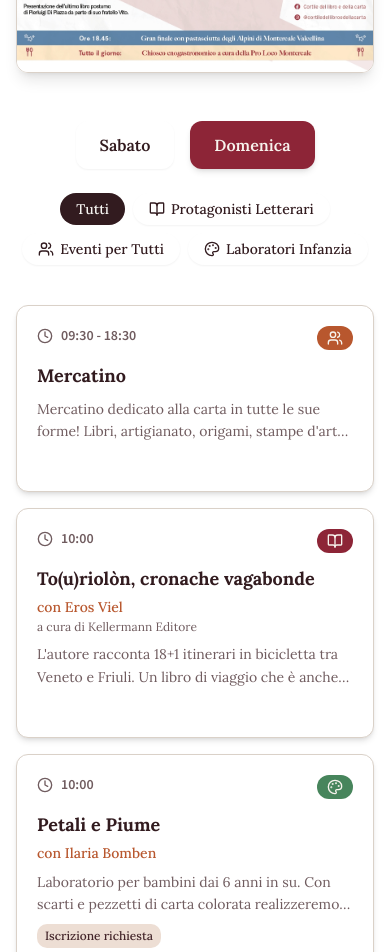
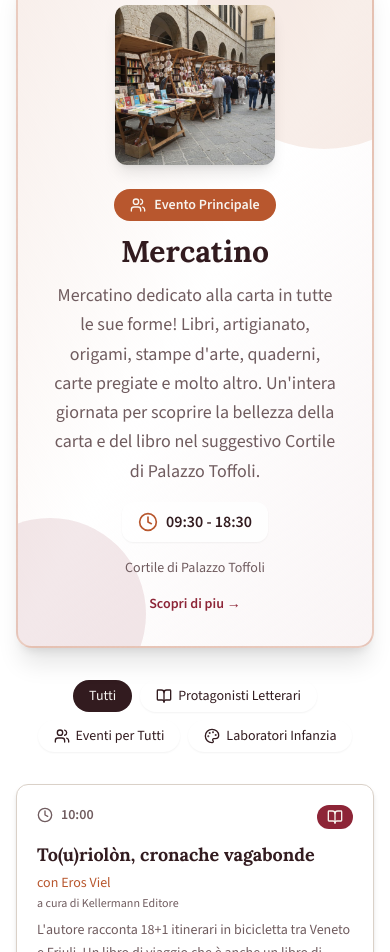
Before and after one commit to NicoMaker/literary-festival-website, a Next.js app: page / in a window 390 px wide. Shown: the part 8140-9092 px from the top of the page. Built offline with nearby package versions, Linux system fonts and the light colour scheme.

Commit message:
sistemazione

```diff
--- a/app/layout.tsx
+++ b/app/layout.tsx
@@ -19,7 +19,7 @@ const sourceSans = Source_Sans_3({
 export const metadata: Metadata = {
   title: "Cortile del Libro e della Carta | Festival Letterario - Montereale Valcellina",
   description:
-    "Festival letterario nel cuore di Montereale Valcellina. Incontri con autori, laboratori per bambini, mercatino del libro e della carta, musica e gastronomia. 16-17 Maggio 2026.",
+    "Festival letterario nel cuore di Montereale Valcellina. Incontri con autori, laboratori per bambini, mercatino del libro e della carta, musica e gastronomia. 24-25 Maggio 2025.",
 };
 
 export const viewport: Viewport = {
@@ -33,7 +33,7 @@ export default function RootLayout({
 }>) {
   return (
     <html lang="it" className={`${lora.variable} ${sourceSans.variable}`}>
-      <body className="font-sans antialiased">{children}</body>
+      <body className="font-mono antialiased">{children}</body>
     </html>
   );
 }
--- a/components/event_page.tsx
+++ b/components/event_page.tsx
@@ -1,229 +1,289 @@
-export type EventCategory = "letterari" | "tutti" | "bambini";
+import React from "react";
+import Image from "next/image";
+import Link from "next/link";
+import {
+  ArrowLeft,
+  Clock,
+  MapPin,
+  User,
+  Building,
+  Tag,
+  BookOpen,
+  Users,
+  Palette,
+} from "lucide-react";
+import { getEventBySlug, allEvents, type EventCategory } from "@/lib/events-data";
+import { notFound } from "next/navigation";
 
-export interface EventItem {
-  slug: string;
-  time: string;
-  day: "sabato" | "domenica";
-  title: string;
-  description: string;
-  author?: string;
-  curator?: string;
-  category: EventCategory;
-  note?: string;
-  location?: string;
-  image?: string;
+const categoryConfig: Record<
+  EventCategory,
+  { label: string; gradient: string; icon: React.ReactNode }
+> = {
+  letterari: {
+    label: "Protagonisti Letterari",
+    gradient:
+      "linear-gradient(135deg, hsl(350 58% 35%) 0%, hsl(350 58% 22%) 100%)",
+    icon: <BookOpen className="h-5 w-5" />,
+  },
+  tutti: {
+    label: "Eventi per Tutti",
+    gradient:
+      "linear-gradient(135deg, hsl(25 65% 45%) 0%, hsl(25 65% 30%) 100%)",
+    icon: <Users className="h-5 w-5" />,
+  },
+  bambini: {
+    label: "Laboratori Infanzia",
+    gradient:
+      "linear-gradient(135deg, hsl(35 80% 55%) 0%, hsl(35 80% 38%) 100%)",
+    icon: <Palette className="h-5 w-5" />,
+  },
+};
+
+// Fallback image per categoria se l'evento non ha immagine propria
+const categoryFallbackImage: Record<EventCategory, string> = {
+  letterari: "/images/hero-courtyard.jpg",
+  tutti: "/images/books-market.jpg",
+  bambini: "/images/kids-workshop.jpg",
+};
+
+export function generateStaticParams() {
+  return allEvents.map((e) => ({ slug: e.slug }));
 }
 
-export const saturdayEvents: EventItem[] = [
-  {
-    slug: "come-un-sentiero-di-matita",
-    time: "17:00",
-    day: "sabato",
-    title: "Come un sentiero di matita",
-    description:
-      "Passeggiata sentimentale tra i versi di Pierluigi Cappello. Suggestioni in versi e ricordi di uno straordinario semplificatore della complessità del vivere. Un percorso poetico che attraversa i luoghi e le parole di uno dei più grandi poeti friulani del Novecento, guidando i partecipanti in un viaggio interiore tra natura, memoria e linguaggio.",
-    author: "Pierluigi Cappello",
-    category: "letterari",
-    location: "Cortile di Palazzo Toffoli",
-    image: "/images/hero-courtyard.jpg",
-  },
-  {
-    slug: "i-dandolo-a-grizzo",
-    time: "20:45",
-    day: "sabato",
-    title: "I Dandolo a Grizzo",
-    description:
-      "Quale legame unisce la nobile famiglia Dandolo al piccolo paese di Grizzo? Una serata tra storia locale e scoperte sorprendenti, guidata da studiosi appassionati del territorio.",
-    author: "Alessandro Fadelli e Luigi Alzetta",
-    curator: 'Gruppo Ricerche "Chei del Talpa"',
-    category: "tutti",
-    location: "Cortile di Palazzo Toffoli",
-    image: "/images/montereale-panorama.jpg",
-  },
-];
+// Compatibile sia con Next.js 14 (params oggetto) che 15 (params Promise)
+export default async function EventPage({
+  params,
+}: {
+  params: { slug: string } | Promise<{ slug: string }>;
+}) {
+  const { slug } = await Promise.resolve(params);
+  const event = getEventBySlug(slug);
 
-export const sundayEvents: EventItem[] = [
-  {
-    slug: "mercatino",
-    time: "09:30 - 18:30",
-    day: "domenica",
-    title: "Mercatino",
-    description:
-      "Mercatino dedicato alla carta in tutte le sue forme! Libri, artigianato, origami, stampe d'arte, quaderni, carte pregiate e molto altro. Un'intera giornata per scoprire la bellezza della carta e del libro nel suggestivo Cortile di Palazzo Toffoli.",
-    category: "tutti",
-    location: "Cortile di Palazzo Toffoli",
-    image: "/images/books-market.jpg",
-  },
-  {
-    slug: "touriolon-cronache-vagabonde",
-    time: "10:00",
-    day: "domenica",
-    title: "To(u)riolon, cronache vagabonde",
-    description:
-      "L'autore racconta 18+1 itinerari in bicicletta tra Veneto e Friuli. Un libro di viaggio che è anche un libro di incontri, di paesaggi e di storie di chi abita questi territori.",
-    author: "Eros Viel",
-    curator: "Kellermann Editore",
-    category: "letterari",
-    location: "Sala interna",
-    image: "/images/montereale-panorama.jpg",
-  },
-  {
-    slug: "petali-e-piume",
-    time: "10:00",
-    day: "domenica",
-    title: "Petali e Piume",
-    description:
-      "Laboratorio per bambini dai 6 anni in su. Con scarti e pezzetti di carta colorata realizzeremo fantastiche forme, delicate e leggere come petali e piume.",
-    author: "Ilaria Bomben",
-    category: "bambini",
-    note: "Iscrizione richiesta",
-    location: "Spazio laboratori",
-    image: "/images/kids-workshop.jpg",
-  },
-  {
-    slug: "ma-io-sorrido-ancora",
-    time: "10:30",
-    day: "domenica",
-    title: "...ma io sorrido ancora",
-    description:
-      "Celebriamo figure femminili indimenticabili, raccontate attraverso gli occhi di chi ne ha ammirato la forza. Un incontro dedicato alle donne che hanno cambiato la storia con la loro determinazione e coraggio.",
-    curator: "Vita Activa Editoria Trieste",
-    category: "letterari",
-    location: "Sala interna",
-    image: "/images/hero-courtyard.jpg",
-  },
-  {
-    slug: "la-terza-clessidra",
-    time: "11:30",
-    day: "domenica",
-    title: "La terza clessidra",
-    description:
-      "Ambientato tra Aquileia e Istanbul, una trama avvincente dove antico e moderno si intrecciano. Un romanzo che attraversa i secoli e i continenti, intrecciando archeologia, mistero e avventura.",
-    author: "Giuliano Pellizzari, Andrea Doncovio",
-    curator: "Gruppo Editoriale Santelli",
-    category: "letterari",
-    location: "Sala interna",
-    image: "/images/hero-courtyard.jpg",
-  },
-  {
-    slug: "avventura-libresca-giraffa",
-    time: "11:30",
-    day: "domenica",
-    title: "Avventura libresca con La Giraffa con gli occhiali",
-    description:
-      "Un colorato viaggio tra musica e storie, ritmi coinvolgenti e facili cori da cantare insieme. Laboratorio per bambini dai 4 agli 8 anni.",
-    category: "bambini",
-    note: "Iscrizione richiesta",
-    location: "Spazio laboratori",
-    image: "/images/kids-workshop.jpg",
-  },
-  {
-    slug: "origami-per-tutte-le-eta",
-    time: "14:30",
-    day: "domenica",
-    title: "Origami per tutte le età",
-    description:
-      "Laboratorio gratuito di origami aperto a tutte le età. Impareremo le tecniche base e avanzate dell'arte della piegatura della carta, un'antica tradizione giapponese.",
-    author: "Maria Elena Fornasier",
-    category: "tutti",
-    note: "Iscrizione richiesta",
-    location: "Spazio laboratori",
-    image: "/images/kids-workshop.jpg",
-  },
-  {
-    slug: "scrivere-per-il-futuro",
-    time: "15:00",
-    day: "domenica",
-    title: "Scrivere per il futuro",
-    description:
-      "Dialogo urgente tra Autori e Cittadini per una coesistenza più consapevole con il selvatico. Un incontro che esplora il ruolo della scrittura nella sensibilizzazione ambientale.",
-    author: "Luigi Casanova, Marco Niro, Sara Segantin e Gloria Solini",
-    curator: "Associazione Mountain Wilderness Italia",
-    category: "tutti",
-    location: "Sala interna",
-    image: "/images/montereale-panorama.jpg",
-  },
-  {
-    slug: "donne-frontiere-scritture",
-    time: "15:00",
-    day: "domenica",
-    title: "Donne Frontiere Scritture",
-    description:
-      "Una raccolta regionale di racconti e poesie che celebra il confronto culturale tra autrici italiane, slovene e croate.",
-    curator: "Vita Activa Editoria Trieste",
-    category: "letterari",
-    location: "Sala interna",
-    image: "/images/hero-courtyard.jpg",
-  },
-  {
-    slug: "un-trio-mai-visto",
-    time: "15:00",
-    day: "domenica",
-    title: "Un trio mai visto",
-    description:
-      "Lettura animata in italiano e friulano e un'attività creativa che stimola fantasia e manualità. Laboratorio per bambini dai 4 agli 8 anni.",
-    author: "Stefania Del Rizzo",
-    curator: "Orto della Cultura",
-    category: "bambini",
-    note: "Iscrizione richiesta",
-    location: "Spazio laboratori",
-    image: "/images/kids-workshop.jpg",
-  },
-  {
-    slug: "le-dieci-grandi-parole",
-    time: "16:00",
-    day: "domenica",
-    title: "Le dieci grandi parole",
-    description:
-      "Presentazione dell'ultimo libro postumo di Pierluigi Di Piazza da parte di suo fratello Vito. Un incontro commovente dedicato alle parole che hanno guidato una vita al servizio degli ultimi.",
-    author: "Vito Di Piazza",
-    curator: "Alba Edizioni",
-    category: "letterari",
-    location: "Sala interna",
-    image: "/images/espositore.jpg",
-  },
-  {
-    slug: "la-leggenda-dei-can-cantanti",
-    time: "16:00",
-    day: "domenica",
-    title: "La leggenda dei Can-Cantanti",
-    description:
-      "Lettura esperienziale per bambini che insegna il rispetto per gli animali. Attraverso il disegno e la narrazione, i bambini scopriranno il valore dell'amicizia tra uomini e animali.",
-    author: "Susanna Fontana e Stefania Delponte",
-    curator: "Gaspari Editore",
-    category: "bambini",
-    note: "Iscrizione richiesta",
-    location: "Spazio laboratori",
-    image: "/images/kids-workshop.jpg",
-  },
-  {
-    slug: "la-poesia-incontra-la-musica",
-    time: "17:30",
-    day: "domenica",
-    title: "La poesia incontra la musica d'autore",
-    description:
-      "Un format inedito: composizioni corali originali del maestro Maurizio Baldin con poeti friulani. La Corale Polifonica di Montereale porta in scena un connubio straordinario tra parola e musica.",
-    author: "Corale Polifonica di Montereale Valcellina",
-    curator: "dirige Maurizio Baldin",
-    category: "tutti",
-    location: "Cortile di Palazzo Toffoli",
-    image: "/images/hero-courtyard.jpg",
-  },
-  {
-    slug: "gran-finale-pastasciutta",
-    time: "18:45",
-    day: "domenica",
-    title: "Gran finale con pastasciutta",
-    description:
-      "Gran finale con pastasciutta degli Alpini di Montereale Valcellina. Una tradizione che chiude la giornata in grande stile, attorno alla tavola, in compagnia.",
-    category: "tutti",
-    location: "Cortile di Palazzo Toffoli",
-    image: "/images/food-zone.jpg",
-  },
-];
+  if (!event) {
+    notFound();
+  }
 
-export const allEvents = [...saturdayEvents, ...sundayEvents];
+  const cat = categoryConfig[event.category];
+  const heroImage =
+    event.image ?? categoryFallbackImage[event.category];
+  const dayLabel =
+    event.day === "sabato"
+      ? "Sabato 16 Maggio 2026"
+      : "Domenica 17 Maggio 2026";
 
-export function getEventBySlug(slug: string): EventItem | undefined {
-  return allEvents.find((e) => e.slug === slug);
+  return (
+    <div className="min-h-screen bg-white">
+
+      {/* ── HERO con immagine + overlay gradiente ── */}
+      <div className="relative h-72 overflow-hidden md:h-96">
+        <Image
+          src={heroImage}
+          alt={event.title}
+          fill
+          className="object-cover"
+          priority
+        />
+        {/* gradiente colorato sopra la foto */}
+        <div
+          className="absolute inset-0 opacity-80"
+          style={{ background: cat.gradient }}
+        />
+        {/* cerchi decorativi */}
+        <div className="absolute -top-16 -right-16 h-64 w-64 rounded-full bg-white/10" />
+        <div className="absolute -bottom-8 -left-8 h-40 w-40 rounded-full bg-white/10" />
+
+        {/* contenuto sopra l'immagine */}
+        <div className="relative flex h-full flex-col justify-between px-4 py-6 text-white lg:px-8">
+          {/* back link */}
+          <div>
+            <Link
+              href="/#programma"
+              className="inline-flex items-center gap-2 rounded-lg bg-white/15 px-4 py-2 text-sm font-medium backdrop-blur-sm transition-colors hover:bg-white/25"
+            >
+              <ArrowLeft className="h-4 w-4" />
+              Torna al programma
+            </Link>
+          </div>
+
+          {/* info in basso */}
+          <div>
+            {/* badge categoria */}
+            <div className="mb-3 inline-flex items-center gap-2 rounded-full bg-white/20 px-4 py-1.5 text-sm font-semibold backdrop-blur-sm">
+              {cat.icon}
+              {cat.label}
+            </div>
+
+            {/* giorno + orario */}
+            <div className="mb-2 flex items-center gap-2 text-white/80">
+              <Clock className="h-4 w-4" />
+              <span className="font-mono text-sm font-semibold">
+                {dayLabel} · ore {event.time}
+              </span>
+            </div>
+
+            {/* titolo */}
+            <h1 className="font-serif text-2xl font-bold leading-tight drop-shadow-md md:text-4xl lg:text-5xl">
+              {event.title}
+            </h1>
+
+            {/* autore / curatore */}
+            {(event.author || event.curator) && (
+              <div className="mt-3 flex flex-wrap gap-4">
+                {event.author && (
+                  <div className="flex items-center gap-2 text-white/90">
+                    <User className="h-4 w-4" />
+                    <span className="text-sm font-medium">
+                      con {event.author}
+                    </span>
+                  </div>
+                )}
+                {event.curator && (
+                  <div className="flex items-center gap-2 text-white/75">
+                    <Building className="h-4 w-4" />
+                    <span className="text-sm">a cura di {event.curator}</span>
+                  </div>
+                )}
+              </div>
+            )}
+          </div>
+        </div>
+      </div>
+
+      {/* ── CONTENUTO ── */}
+      <div className="mx-auto max-w-4xl px-4 py-16 lg:px-8">
+        <div className="grid gap-10 lg:grid-cols-3">
+
+          {/* Descrizione principale */}
+          <div className="lg:col-span-2">
+            <h2 className="font-serif text-xl font-bold text-foreground">
+              Descrizione
+            </h2>
+            <p className="mt-4 text-lg leading-relaxed text-muted-foreground">
+              {event.description}
+            </p>
+          </div>
+
+          {/* Sidebar info */}
+          <div className="flex flex-col gap-4">
+            <div className="rounded-2xl border border-border bg-white p-6 shadow-md">
+              <h3 className="font-serif text-base font-bold text-foreground">
+                Informazioni
+              </h3>
+              <div className="mt-4 flex flex-col gap-4">
+
+                {/* Orario */}
+                <div className="flex items-start gap-3">
+                  <div
+                    className="mt-0.5 flex h-8 w-8 flex-shrink-0 items-center justify-center rounded-lg text-white"
+                    style={{ background: cat.gradient }}
+                  >
+                    <Clock className="h-4 w-4" />
+                  </div>
+                  <div>
+                    <p className="text-xs font-semibold uppercase tracking-wider text-muted-foreground">
+                      Orario
+                    </p>
+                    <p className="mt-0.5 font-medium text-foreground">
+                      {event.time}
+                    </p>
+                    <p className="text-xs text-muted-foreground">{dayLabel}</p>
+                  </div>
+                </div>
+
+                {/* Luogo */}
+                {event.location && (
+                  <div className="flex items-start gap-3">
+                    <div className="mt-0.5 flex h-8 w-8 flex-shrink-0 items-center justify-center rounded-lg bg-secondary text-secondary-foreground">
+                      <MapPin className="h-4 w-4" />
+                    </div>
+                    <div>
+                      <p className="text-xs font-semibold uppercase tracking-wider text-muted-foreground">
+                        Luogo
+                      </p>
+                      <p className="mt-0.5 font-medium text-foreground">
+                        {event.location}
+                      </p>
+                    </div>
+                  </div>
+                )}
+
+                {/* Autore */}
+                {event.author && (
+                  <div className="flex items-start gap-3">
+                    <div
+                      className="mt-0.5 flex h-8 w-8 flex-shrink-0 items-center justify-center rounded-lg text-white"
+                      style={{ background: cat.gradient }}
+                    >
+                      <User className="h-4 w-4" />
+                    </div>
+                    <div>
+                      <p className="text-xs font-semibold uppercase tracking-wider text-muted-foreground">
+                        Con
+                      </p>
+                      <p className="mt-0.5 font-medium text-foreground">
+                        {event.author}
+                      </p>
+                    </div>
+                  </div>
+                )}
+
+                {/* Curatore */}
+                {event.curator && (
+                  <div className="flex items-start gap-3">
+                    <div className="mt-0.5 flex h-8 w-8 flex-shrink-0 items-center justify-center rounded-lg bg-secondary text-secondary-foreground">
+                      <Building className="h-4 w-4" />
+                    </div>
+                    <div>
+                      <p className="text-xs font-semibold uppercase tracking-wider text-muted-foreground">
+                        A cura di
+                      </p>
+                      <p className="mt-0.5 font-medium text-foreground">
+                        {event.curator}
+                      </p>
+                    </div>
+                  </div>
+                )}
+
+                {/* Nota */}
+                {event.note && (
+                  <div className="flex items-start gap-3">
+                    <div className="mt-0.5 flex h-8 w-8 flex-shrink-0 items-center justify-center rounded-lg bg-amber-100 text-amber-700">
+                      <Tag className="h-4 w-4" />
+                    </div>
+                    <div>
+                      <p className="text-xs font-semibold uppercase tracking-wider text-muted-foreground">
+                        Nota
+                      </p>
+                      <p className="mt-0.5 font-medium text-amber-700">
+                        {event.note}
+                      </p>
+                    </div>
+                  </div>
+                )}
+              </div>
+            </div>
+
+            {/* Pulsante ritorno */}
+            <Link
+              href="/#programma"
+              className="inline-flex items-center justify-center gap-2 rounded-xl border border-border px-6 py-3 text-sm font-semibold text-foreground transition-colors hover:bg-secondary"
+            >
+              <ArrowLeft className="h-4 w-4" />
+              Tutti gli eventi
+            </Link>
+          </div>
+        </div>
+      </div>
+
+      {/* ── FOOTER STRIP ── */}
+      <div className="border-t border-border bg-white">
+        <div className="mx-auto max-w-7xl px-4 py-10 text-center lg:px-8">
+          <p className="text-sm text-muted-foreground">
+            Cortile del Libro e della Carta · 16–17 Maggio 2026 · Montereale
+            Valcellina (PN)
+          </p>
+        </div>
+      </div>
+    </div>
+  );
 }
--- a/components/programma-section.tsx
+++ b/components/programma-section.tsx
@@ -43,10 +43,44 @@ const categoryConfig: Record<EventCategory, { label: string; icon: React.ReactNo
   bambini: { label: "Laboratori Infanzia", icon: <Palette className="h-4 w-4" />, color: "bg-chart-4 text-primary-foreground", gradient: "linear-gradient(135deg, hsl(35 80% 55%) 0%, hsl(35 80% 38%) 100%)" },
 };
 
-function EventCard({ event, isMercatino = false }: { event: EventItem; isMercatino?: boolean }) {
+function MercatinoCard({ event }: { event: EventItem }) {
+  return (
+    <Link href={`/evento/${event.slug}`} className="group relative block w-full overflow-hidden rounded-2xl border-2 border-accent/30 bg-gradient-to-br from-accent/10 via-white to-primary/5 shadow-xl transition-all hover:-translate-y-1 hover:shadow-2xl">
+      <div className="absolute -top-20 -right-20 h-64 w-64 rounded-full bg-accent/10" />
+      <div className="absolute -bottom-16 -left-16 h-48 w-48 rounded-full bg-primary/10" />
+      <div className="relative flex flex-col items-center gap-6 p-8 md:flex-row md:p-10">
+        <div className="relative h-40 w-40 flex-shrink-0 overflow-hidden rounded-xl shadow-lg md:h-48 md:w-48">
+          <Image src={event.image || "/images/books-market.jpg"} alt={event.title} fill className="object-cover transition-transform group-hover:scale-105" />
+        </div>
+        <div className="flex-1 text-center md:text-left">
+          <div className="mb-3 inline-flex items-center gap-2 rounded-full bg-accent px-4 py-1.5 text-sm font-semibold text-accent-foreground">
+            <Users className="h-4 w-4" />
+            Evento Principale
+          </div>
+          <h3 className="font-serif text-3xl font-bold text-foreground md:text-4xl">{event.title}</h3>
+          <p className="mt-3 text-lg leading-relaxed text-muted-foreground md:text-xl">{event.description}</p>
+          <div className="mt-4 flex flex-wrap items-center justify-center gap-4 md:justify-start">
+            <div className="flex items-center gap-2 rounded-lg bg-white/80 px-4 py-2 shadow-sm">
+              <Clock className="h-5 w-5 text-accent" />
+              <span className="font-mono text-base font-semibold text-foreground">{event.time}</span>
+            </div>
+            {event.location && (
+              <div className="flex items-center gap-2 text-muted-foreground">
+                <span className="text-sm">{event.location}</span>
+              </div>
+            )}
+          </div>
+          <p className="mt-4 text-sm font-semibold text-primary transition-opacity group-hover:opacity-100">Scopri di piu →</p>
+        </div>
+      </div>
+    </Link>
+  );
+}
+
+function EventCard({ event }: { event: EventItem }) {
   const cat = categoryConfig[event.category];
   return (
-    <Link href={`/evento/${event.slug}`} className={`group block w-full rounded-xl border border-border bg-white p-5 text-left shadow-md transition-all hover:-translate-y-0.5 hover:shadow-lg ${isMercatino ? "border-accent/40 bg-accent/5" : ""}`}>
+    <Link href={`/evento/${event.slug}`} className="group block w-full rounded-xl border border-border bg-white p-5 text-left shadow-md transition-all hover:-translate-y-0.5 hover:shadow-lg">
       <div className="mb-3 flex items-start justify-between gap-3">
         <div className="flex items-center gap-2 text-muted-foreground"><Clock className="h-4 w-4" /><span className="font-mono text-sm font-semibold">{event.time}</span></div>
         <span className={`inline-flex items-center gap-1.5 rounded-full px-2.5 py-1 text-xs font-medium ${cat.color}`}>{cat.icon}<span className="hidden sm:inline">{cat.label}</span></span>
@@ -92,19 +126,21 @@ export default function ProgrammaSection() {
           ))}
         </div>
 
-        <div className="mt-6 flex flex-wrap justify-center gap-2">
+        {/* Mercatino - sempre in evidenza sopra tutto quando e' domenica */}
+        {showMercatino && mercatino && (
+          <div className="mt-10">
+            <MercatinoCard event={mercatino} />
+          </div>
+        )}
+
+        <div className="mt-8 flex flex-wrap justify-center gap-2">
           <button type="button" onClick={() => setActiveFilter("all")} className={`rounded-full px-4 py-1.5 text-sm font-medium transition-all ${activeFilter === "all" ? "bg-foreground text-background" : "bg-white text-foreground shadow-sm hover:bg-secondary"}`}>Tutti</button>
           {(Object.entries(categoryConfig) as [EventCategory, typeof categoryConfig["letterari"]][]).map(([key, config]) => (
             <button type="button" key={key} onClick={() => setActiveFilter(key)} className={`inline-flex items-center gap-1.5 rounded-full px-4 py-1.5 text-sm font-medium transition-all ${activeFilter === key ? config.color : "bg-white text-foreground shadow-sm hover:bg-secondary"}`}>{config.icon}{config.label}</button>
           ))}
         </div>
 
-        <div className="mt-10 grid gap-4 md:grid-cols-2 lg:grid-cols-3">
-          {showMercatino && mercatino && (
-            <div className="md:col-span-2 lg:col-span-3">
-              <EventCard event={mercatino} isMercatino />
-            </div>
-          )}
+        <div className="mt-8 grid gap-4 md:grid-cols-2 lg:grid-cols-3">
           {filteredOther.map((event) => (
             <EventCard key={event.slug} event={event} />
           ))}
--- a/lib/events-data.ts
+++ b/lib/events-data.ts
@@ -121,7 +121,7 @@ export const sundayEvents: EventItem[] = [
     slug: "origami-per-tutte-le-eta",
     time: "14:30",
     day: "domenica",
-    title: "Origami per tutte le età",
+    title: "Origami per tutte le eta",
     description:
       "Laboratorio gratuito di origami aperto a tutte le età. Impareremo le tecniche base e avanzate dell'arte della piegatura della carta, un'antica tradizione giapponese.",
     author: "Maria Elena Fornasier",
```
Also changed, not shown: app/globals.css (line endings or trailing spaces).
